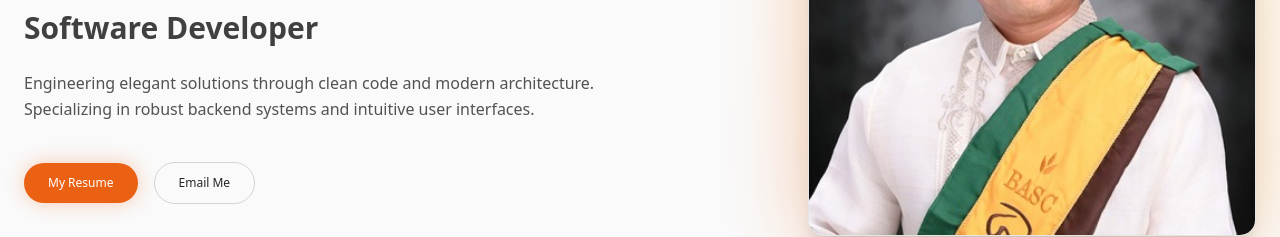
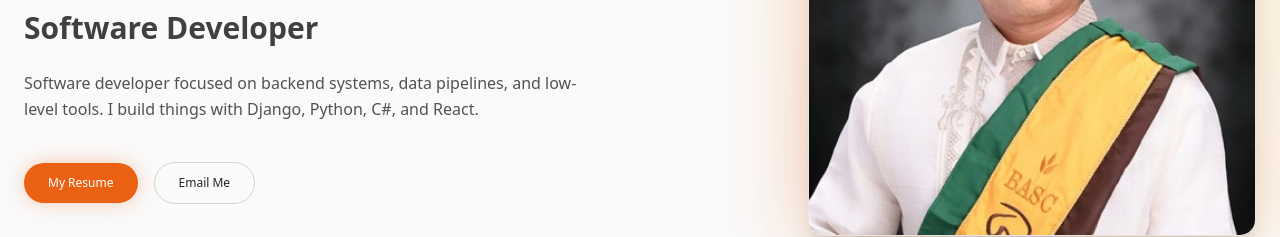
Before and after one commit to Zaido219/personal-portfolio, a React (Vite) app: page / in a window 1280 px wide. Shown: the part 453-690 px from the top of the page. Built offline with nearby package versions, Linux system fonts and the light colour scheme.

Commit message:
feat: new narrative for the profile header

```diff
--- a/src/components/HeroSection/ProfileHeader.jsx
+++ b/src/components/HeroSection/ProfileHeader.jsx
@@ -206,9 +206,8 @@ export const HeroSection = () => {
           </h2>
 
           <p className="text-neutral-600 dark:text-neutral-300 text-base sm:text-md leading-relaxed max-w-xl mb-8">
-            Engineering elegant solutions through clean code and modern
-            architecture. Specializing in robust backend systems and intuitive
-            user interfaces.
+            Software developer focused on backend systems, data pipelines, and low-level tools.
+            I build things with Django, Python, C#, and React.
           </p>
 
           <HeroCTA />
```
